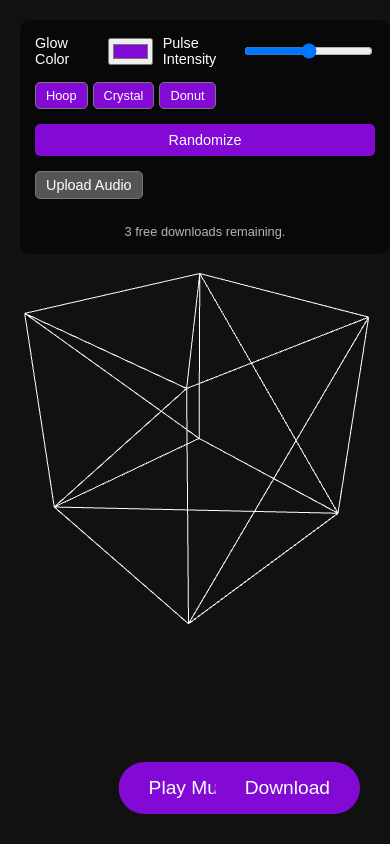
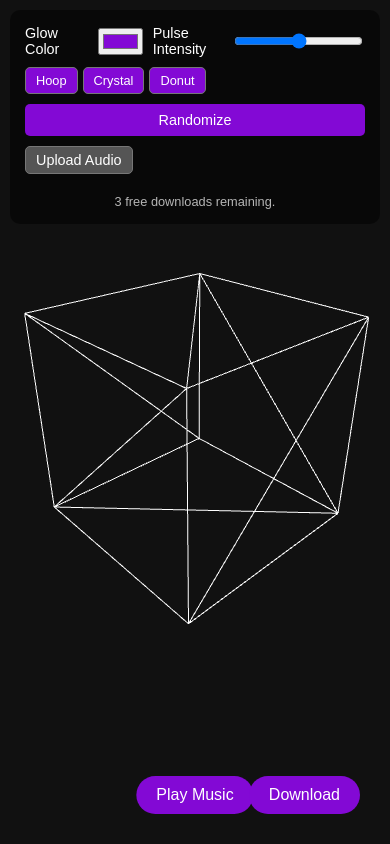
Before and after one commit to gastondana627/Oriel_FX, a plain HTML site: page index.html in a window 390 px wide. Drawn offline with nearby package versions, Linux system fonts and the light colour scheme.

Commit message:
polish: Add favicon and responsive styles

```diff
--- a/index.html
+++ b/index.html
@@ -5,6 +5,7 @@
     <meta name="viewport" content="width=device-width, initial-scale=1.0">
     <title>Oriel_FX - Audio Visualizer</title>
     <link rel="stylesheet" href="style.css">
+    <link rel="icon" href="assets/favicon.ico" type="image/x-icon">
 </head>
 <body>
     <div id="graph-container"></div>
--- a/style.css
+++ b/style.css
@@ -149,3 +149,21 @@ body, html {
     opacity: 0.7;
     margin: 10px 0 0 0;
 }
+
+
+
+/* --- Mobile Responsiveness --- */
+@media (max-width: 600px) {
+    .control-panel {
+        top: 10px;
+        left: 10px;
+        right: 10px; /* Allow it to span the width */
+        width: auto;
+        gap: 10px;
+    }
+
+    #play-pause-button, #download-button {
+        padding: 10px 20px;
+        font-size: 1rem;
+    }
+}
```
Also changed, not shown: assets/Oriel_fx_logo.png (added), assets/favicon_io/android-chrome-192x192.png (added), assets/favicon_io/android-chrome-512x512.png (added), assets/favicon_io/apple-touch-icon.png (added), assets/favicon_io/favicon-16x16.png (added), assets/favicon_io/favicon-32x32.png (added), assets/favicon_io/favicon.ico (added), assets/favicon_io/site.webmanifest (added).
